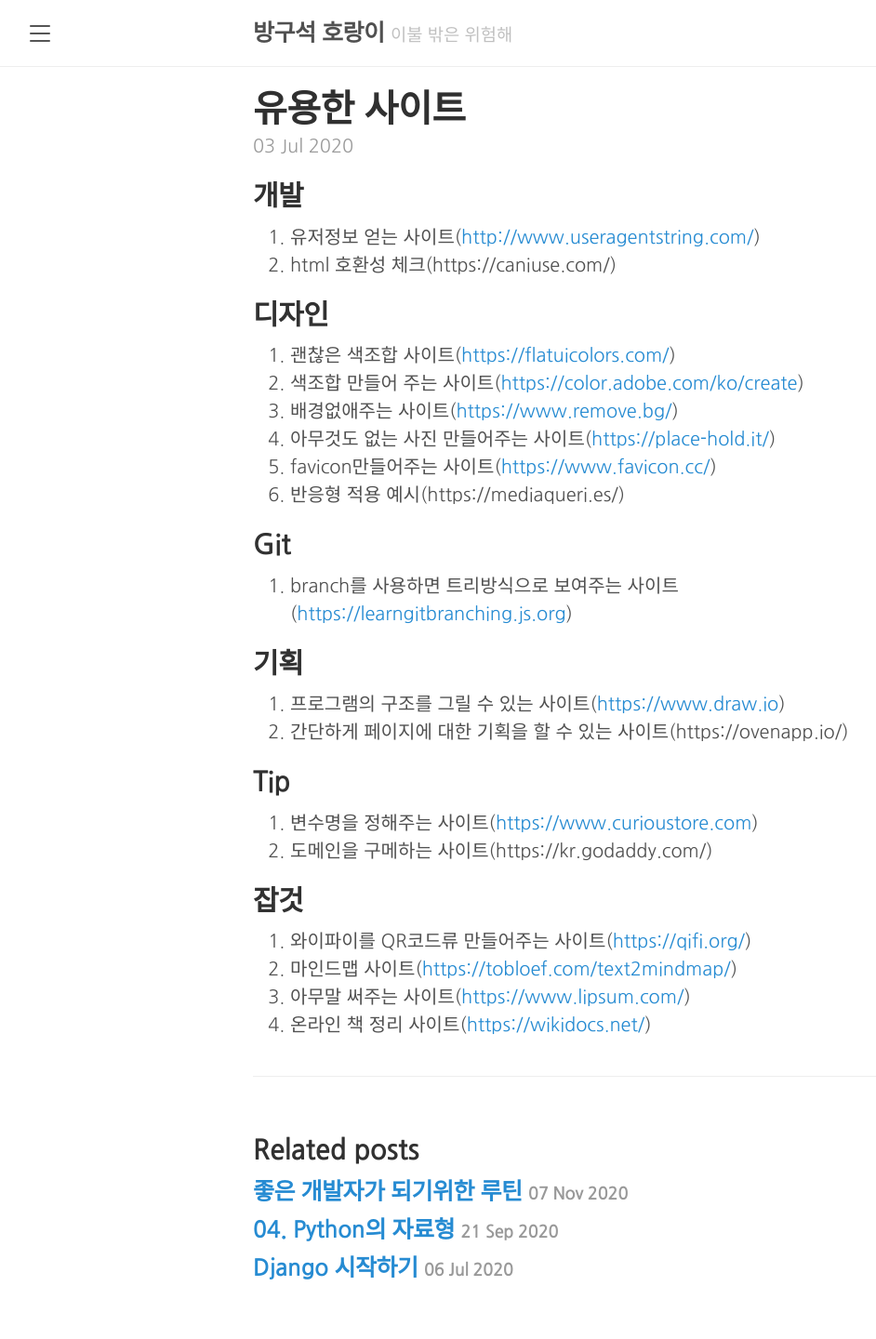
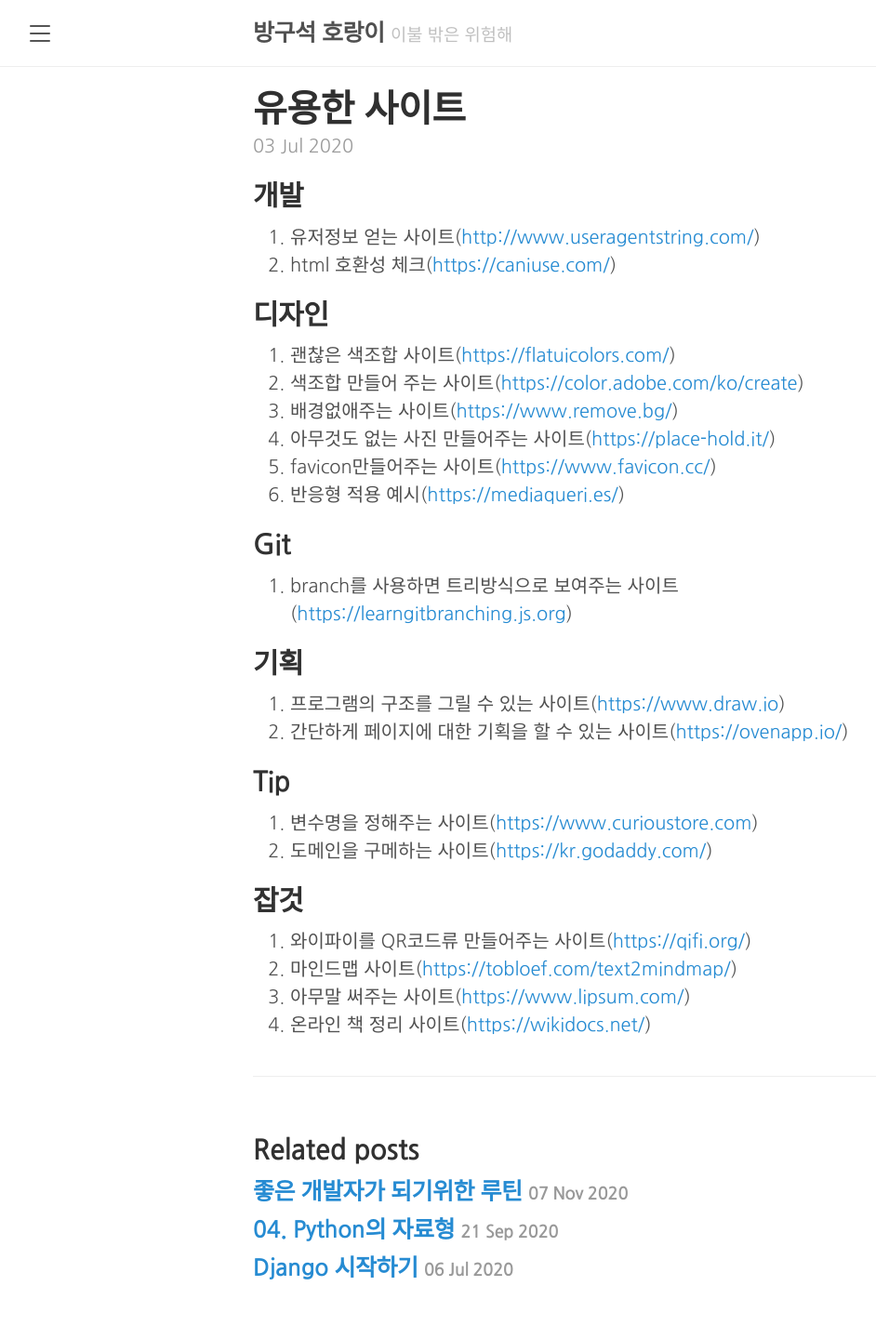
Before and after one commit to jeongnaehyeok/jeongnaehyeok.github.io, a Jekyll site: the page built from _posts/2020-07-03-유용한 사이트.markdown, in a window 1280 px wide. Shown: the whole page at 93% size, without its empty margins (8-950 px from the left). Built offline with Jekyll 4.4.1, drawn with Linux system fonts in a browser that asks for light colours; part of the change alters nothing that is shown.

```diff
--- a/_posts/2020-07-03-유용한 사이트.markdown
+++ b/_posts/2020-07-03-유용한 사이트.markdown
@@ -19,7 +19,7 @@ Author: DDK0301
 ## 개발
 
 1. 유저정보 얻는 사이트([http://www.useragentstring.com/](http://www.useragentstring.com/))
-2. html 호환성 체크(https://caniuse.com/)
+2. html 호환성 체크([https://caniuse.com/](https://caniuse.com/))
 
 ## 디자인
 
@@ -28,7 +28,7 @@ Author: DDK0301
 3. 배경없애주는 사이트([https://www.remove.bg/](https://www.remove.bg/))
 4. 아무것도 없는 사진 만들어주는 사이트([https://place-hold.it/](https://place-hold.it/))
 5. favicon만들어주는 사이트([https://www.favicon.cc/](https://www.favicon.cc/))
-6. 반응형 적용 예시(https://mediaqueri.es/)
+6. 반응형 적용 예시([https://mediaqueri.es/](https://mediaqueri.es/))
 
 ##  Git
 
@@ -37,12 +37,12 @@ Author: DDK0301
 ## 기획
 
 1. 프로그램의 구조를 그릴 수 있는 사이트([https://www.draw.io](https://www.draw.io))
-2. 간단하게 페이지에 대한 기획을 할 수 있는 사이트(https://ovenapp.io/)
+2. 간단하게 페이지에 대한 기획을 할 수 있는 사이트([https://ovenapp.io/](https://ovenapp.io/))
 
 ## Tip
 
 1. 변수명을 정해주는 사이트([https://www.curioustore.com](https://www.curioustore.com))
-2. 도메인을 구메하는 사이트(https://kr.godaddy.com/)
+2. 도메인을 구메하는 사이트([https://kr.godaddy.com/](https://kr.godaddy.com/))
 
 ## 잡것
 1. 와이파이를 QR코드류 만들어주는 사이트([https://qifi.org/](https://qifi.org/))
```
